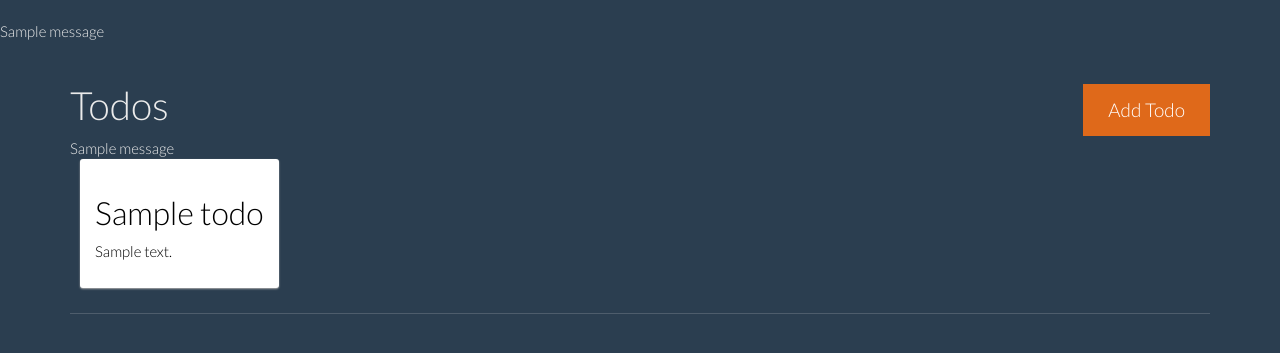
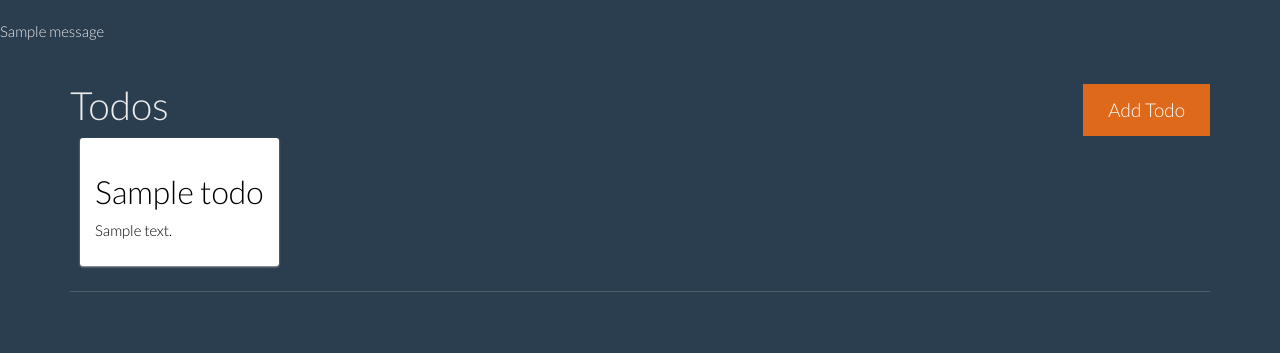
Before and after one commit to msanatan/organise, a Flask app: page /todos/ in a window 1280 px wide. Shown: the part 40-393 px from the top of the page. Run offline with Flask 2, Linux system fonts and the light colour scheme; tables that the repository leaves empty hold one stand-in row (values such as "Sample post"); one stand-in notice (Sample message) is shown; some libraries are stand-ins or nearby versions.

Commit message:
Remove duplicate flash messages

```diff
--- a/organise/templates/todos.html
+++ b/organise/templates/todos.html
@@ -6,9 +6,6 @@
             <a href="#" class="btn btn-primary btn-lg pull-right" data-toggle="modal" data-target="#addTodoModal">Add Todo</a>
         </span>
     </h1>
-    {% for message in get_flashed_messages() %}
-        <div class="flash">{{ message }}</div>
-    {% endfor %}
 
     <div class="entries">
         {% for todo in all_todos %}
```
